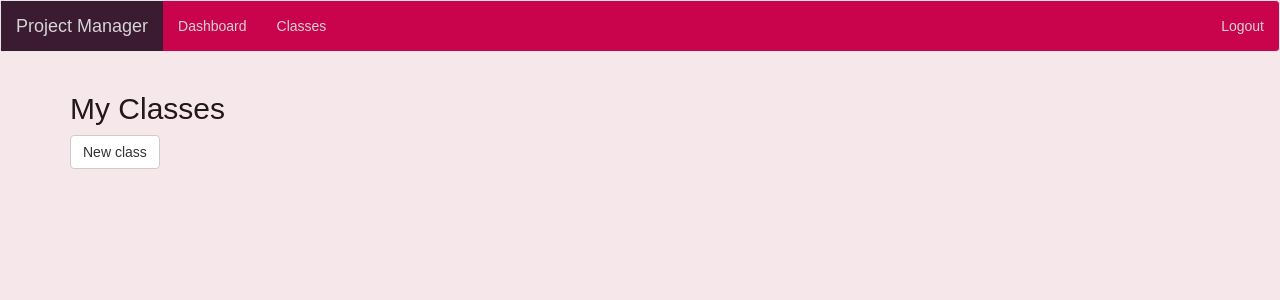
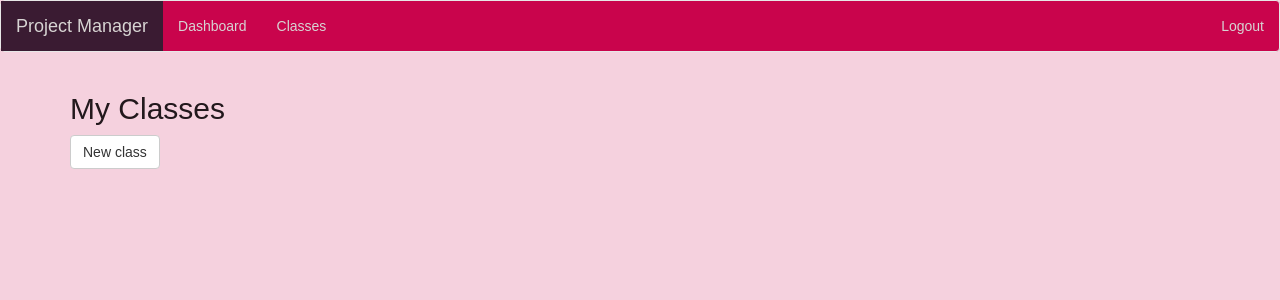
Before and after one commit to anyakeller/rocket-sammies, a Flask app: page /class in a window 1280 px wide. Shown: the top 300 px of the page. Run offline with Flask 2, Linux system fonts and the light colour scheme; the visitor is signed in with stand-in values (Sample User, id 1); data that the repository does not hold is empty; some libraries are stand-ins or nearby versions.

Commit message:
quick little css fixes

```diff
--- a/static/base.css
+++ b/static/base.css
@@ -1,5 +1,5 @@
 html, body {
-    background-color: #F6E8EA;
+    background-color: #F5D1DE;
     color: #22181C;
     font-family: "Century Gothic", CenturyGothic, AppleGothic, sans-serif;
 }
--- a/templates/class.html
+++ b/templates/class.html
@@ -57,6 +57,7 @@
                 </div>
             </div>
         </div>
+	<br>
         {% endfor %}
     </div>
 </div>
```
